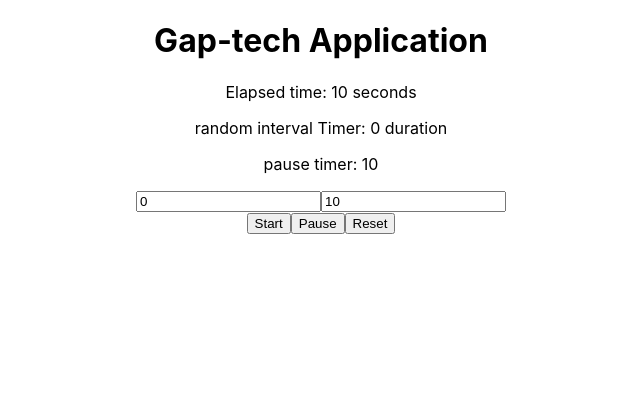
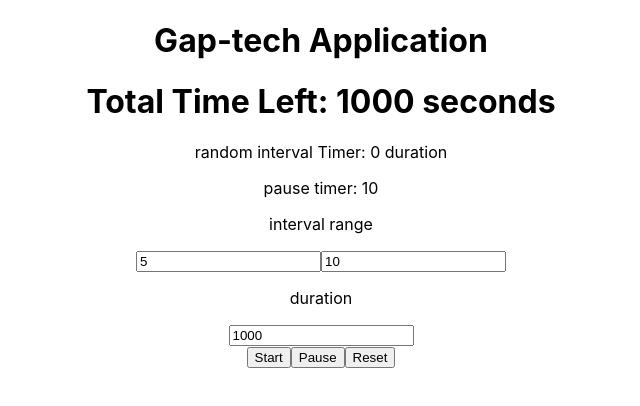
Before and after one commit to anthonyduong789/gap-tech, a React (Create React App) app: page / in a window 1280 px wide. Shown: the top 406 px of the page, without its empty margins (319-959 px from the left). Built offline with nearby package versions, Linux system fonts and the light colour scheme.

Commit message:
made changes to the stop/stop added audio added reset

```diff
--- a/src/Timer.js
+++ b/src/Timer.js
@@ -9,11 +9,17 @@ function Timer() {
 
   //  this part below is used for the long timer
    const [seconds, setSeconds] = useState(0);
+   const [minutes, setMinutes] = useState(0);
+   const [hours, setHours] = useState(0);
+
    const [isActive, setIsActive] = useState(false);
-   const [duration, setDuration] = useState(10);
+   const [duration, setDuration] = useState(1000);
 
    // Below will handle the random timer for the gap effect
    const [random_seconds, setRandomSeconds] = useState(0);
+   const [min, setMin] = useState(5);
+   const [max, setMax] = useState(10);
+
    const [random_duration, setRandomDuration] = useState(0);
 
   //  below will handle all 10 second rest break
@@ -28,11 +34,17 @@ function Timer() {
      );
    }
 
-   const handleInputChange_1 = (e) => {
+   const handleInputMinRange = (e) => {
     const value = e.target.value;
     if (/^\d*$/.test(value)) {
-      setRandomDuration(value);
+      setMin(value);
       // console.log(random_duration_time);
+    }
+   }
+   const handleInputMaxRange = (e) => {
+    const value = e.target.value;
+    if (/^\d*$/.test(value)) {
+      setMax(value);
     }
    }
   // Below will handle the scenario when the random timer is finished displaying to the
@@ -52,14 +64,22 @@ function Timer() {
   //  total time=> duration
   // random time = > random_duration
 
-
+   function generate(min, max){
+    return Math.floor(Math.random()*(max-min+1))+min;
+   }
+   useEffect(()=> {
+    setMin(min);
+   },[min]);
+   useEffect(()=> {
+    setMax(max);
+   },[max]);
    useEffect(()=> {
     setSeconds(duration);
    },[duration]);
 
    useEffect(()=> {
-    setRandomSeconds(random_duration);
-   },[random_duration]);
+    setRandomSeconds(random_seconds);
+   },[random_seconds]);
 
    useEffect(() => {
 
@@ -69,10 +89,12 @@ function Timer() {
            interval = setInterval(() => {
 
             if (random_seconds == 0 && !show){
-              console.log("hey");
-
-              setRandomDuration(Math.floor(Math.random() * (20 - 10) + 10));
-              setRandomSeconds(random_duration);
+              // setRandomDuration(Math.floor(Math.random() * (max - min) + min));
+              // console.log(min);
+              // console.log(max);
+              let random_number = generate(min, max);
+              setRandomSeconds(random_number);
+              console.log(random_number);
               setShow(true);
             }else if (show==false){
               setRandomSeconds(prevSeconds => prevSeconds - 1);
@@ -86,7 +108,8 @@ function Timer() {
             if (seconds == 0 ){
               setIsActive(false);
               setSeconds(duration);
-              setRandomSeconds(random_duration);
+              // const randomInteger = Math.floor(Math.random() * (max - min + 1) + min);
+              setRandomSeconds(generate(min, max));
               setShow(true);
             }else{
               setSeconds(prevSeconds => prevSeconds - 1);
@@ -101,7 +124,7 @@ function Timer() {
    }, [isActive, seconds]);
 
    const handleStart = () => {
-      duration_time = duration;
+      duration_time = duration ;
       setIsActive(true);
    }
 
@@ -120,18 +143,27 @@ function Timer() {
 
        <div>
            <paused/>
-           <p>Elapsed time: {seconds} seconds</p>
+           <h1>Total Time Left: {seconds} seconds</h1>
            <p>random interval Timer: {random_seconds} duration</p>
            <p>pause timer: {rest_sec}</p>
+
            <label>
+            <p>interval range</p>
            <input
             type="text"
-            value={random_duration}
-            onChange={handleInputChange_1}
+            value={min}
+            onChange={handleInputMinRange}
+            placeholder="Enter a number"
+          />
+          <input
+            type="text"
+            value={max}
+            onChange={handleInputMaxRange}
             placeholder="Enter a number"
           />
            </label>
            <label>
+            <p>duration</p>
            <input
             type="text"
             value={duration}
```
